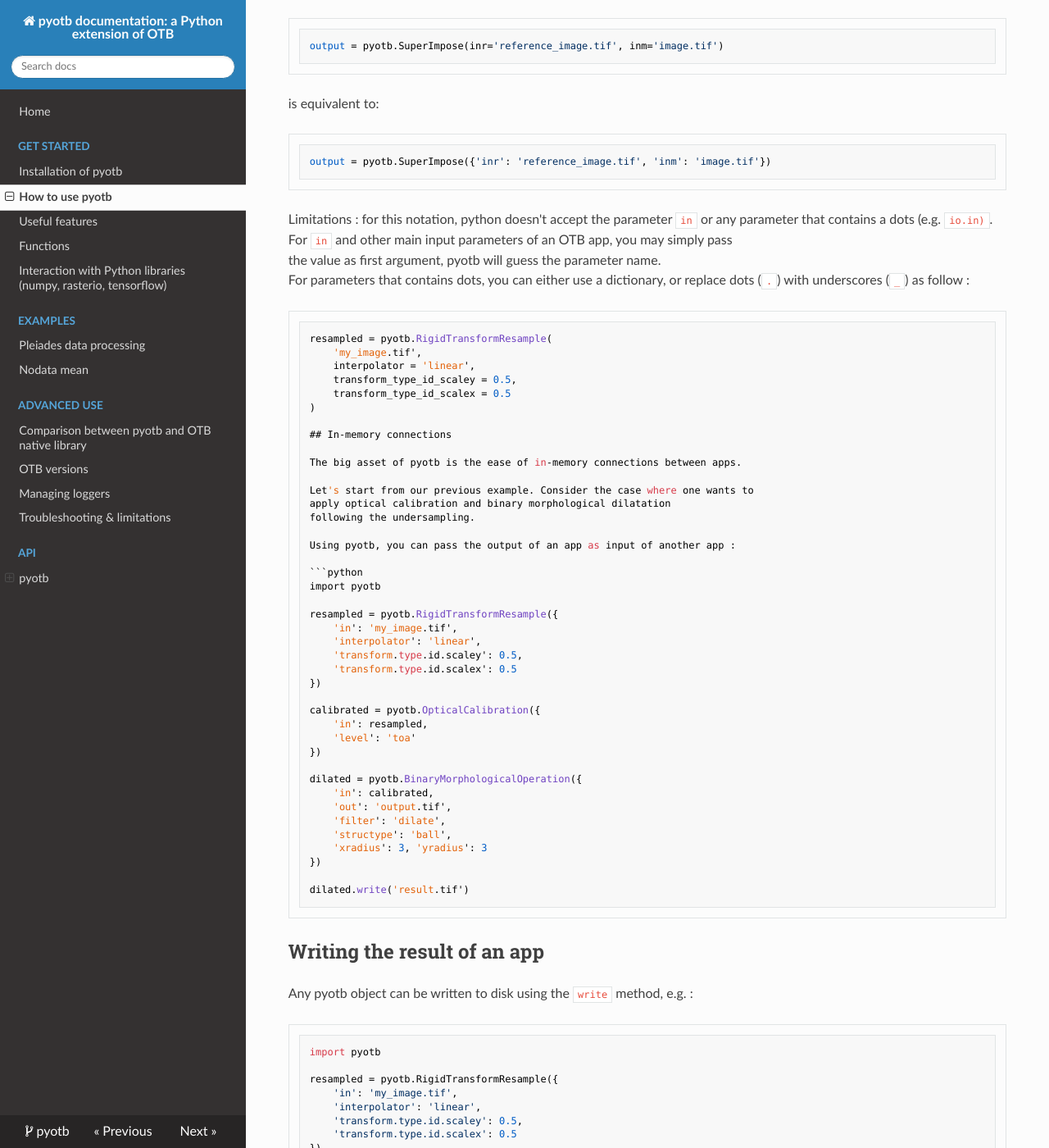
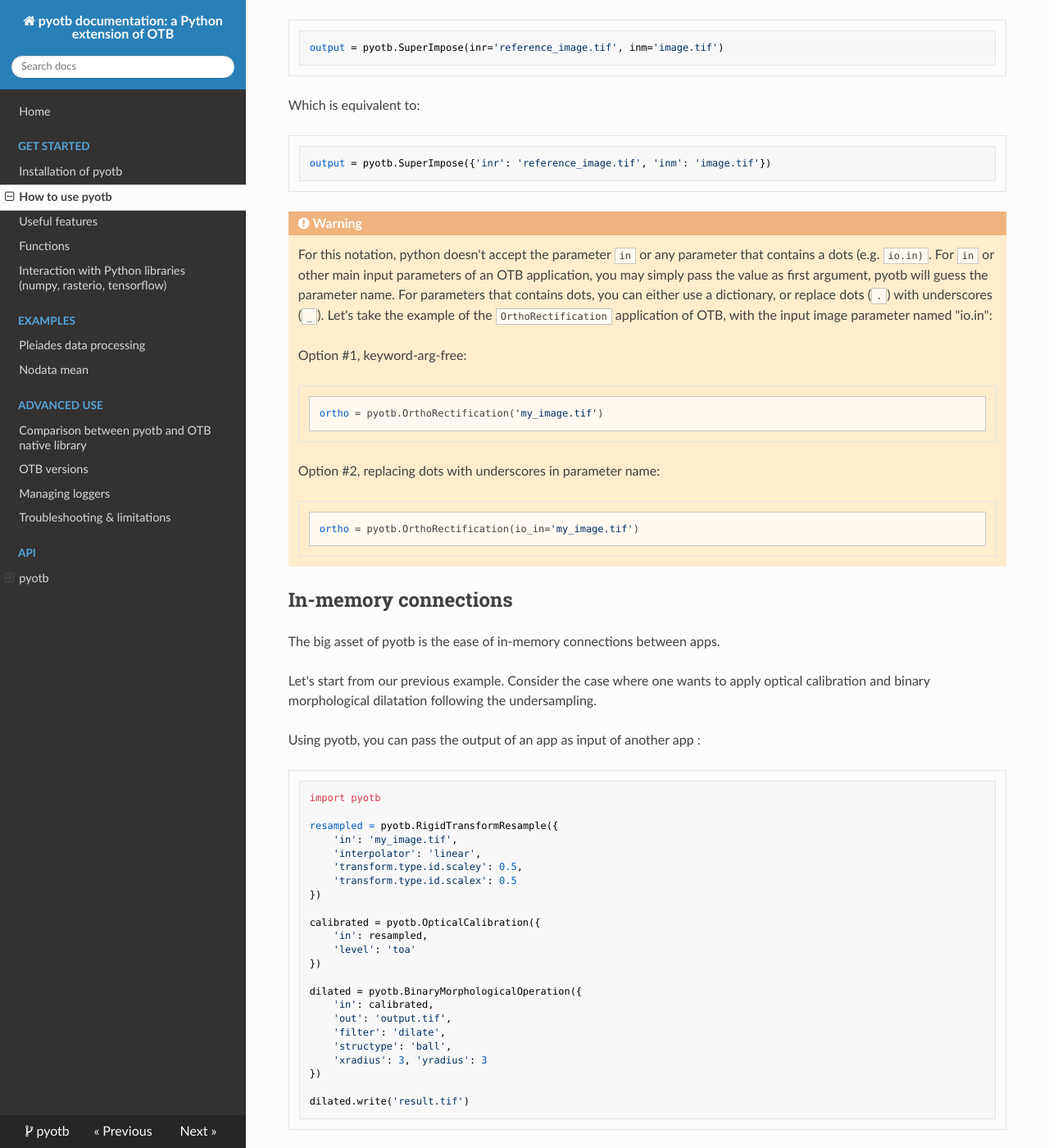
Before and after one commit to orfeotoolbox/pyotb, an MkDocs documentation site: the page built from doc/quickstart.md, in a window 1280 px wide and 1400 px high, scrolled down 733 px. Shown: the whole window at 82% size. Built offline with MkDocs 1.6.1, drawn with Linux system fonts in a browser that asks for light colours; nearby versions of some CDN libraries; some of the changed text lies outside the part shown.

Commit message:
DOC: enhance quickstart

````diff
--- a/doc/quickstart.md
+++ b/doc/quickstart.md
@@ -15,12 +15,11 @@
 })
 ```
 
-Note that pyotb has a 'lazy' evaluation: it only performs operation when it is
-needed, i.e. results are written to disk.
-Thus, the previous line doesn't trigger the application.
+For now, `resampled` has not been executed. Indeed, pyotb has a 'lazy'
+evaluation: applications are executed only when required. Generally, like in
+this example, executions happen to write output images to disk.
 
-To actually trigger the application execution, you need to write the result to
-disk:
+To actually trigger the application execution, `write()` has to be called:
 
 ```python
 resampled.write('output.tif')  # this is when the application actually runs
@@ -28,32 +27,39 @@
 
 ### Using Python keyword arguments
 
-It is also possible to use the Python keyword arguments notation for passing
-the parameters:
+One can use the Python keyword arguments notation for passing that parameters:
 
 ```python
 output = pyotb.SuperImpose(inr='reference_image.tif', inm='image.tif')
 ```
 
-is equivalent to:
+Which is equivalent to:
 
 ```python
 output = pyotb.SuperImpose({'inr': 'reference_image.tif', 'inm': 'image.tif'})
 ```
 
-Limitations : for this notation, python doesn't accept the parameter `in` or
-any parameter that contains a dots (e.g. `io.in)`.
-For `in` and other main input parameters of an OTB app, you may simply pass
-the value as first argument, pyotb will guess the parameter name.
-For parameters that contains dots, you can either use a dictionary, or  replace dots (`.`) with underscores (`_`) as follow :
+!!! warning
 
-```python
-resampled = pyotb.RigidTransformResample(
-    'my_image.tif',
-    interpolator = 'linear',
-    transform_type_id_scaley = 0.5,
-    transform_type_id_scalex = 0.5
-)
+    For this notation, python doesn't accept the parameter `in` or any
+    parameter that contains a dots (e.g. `io.in)`. For `in` or other main
+    input parameters of an OTB application, you may simply pass the value as
+    first argument, pyotb will guess the parameter name. For parameters that
+    contains dots, you can either use a dictionary, or  replace dots (`.`)
+    with underscores (`_`). Let's take the example of the `OrthoRectification`
+    application of OTB, with the input image parameter named "io.in":
+
+    Option #1, keyword-arg-free:
+
+    ```python
+    ortho = pyotb.OrthoRectification('my_image.tif')
+    ```
+
+    Option #2, replacing dots with underscores in parameter name:
+
+    ```python
+    ortho = pyotb.OrthoRectification(io_in='my_image.tif')
+    ```
 
 ## In-memory connections
 
@@ -93,25 +99,37 @@
 
 ## Writing the result of an app
 
-Any pyotb object can be written to disk using the `write` method, e.g. :
+Any pyotb object can be written to disk using `write()`.
+
+Let's consider the following pyotb application instance:
 
 ```python
 import pyotb
-
 resampled = pyotb.RigidTransformResample({
     'in': 'my_image.tif',
     'interpolator': 'linear',
     'transform.type.id.scaley': 0.5,
     'transform.type.id.scalex': 0.5
 })
+```
 
-# Here you can set optionally pixel type and extended filename variables
-resampled.write(
-    {'out': 'output.tif'},
-    pixel_type='uint16',
-    ext_fname='?nodata=65535'
-)
+We can then write the output of `resampled` as following:
+
+```python
+resampled.write('output.tif')
 ```
+
+!!! note
+
+    For applications that have multiple outputs, passing a `dict` of filenames
+    can be considered. Let's take the example of `MeanShiftSmoothing` which
+    has 2 output images:
+
+    ```python
+    import pyotb
+    meanshift = pyotb.MeanShiftSmoothing('my_image.tif')
+    meanshift.write({'fout': 'output_1.tif', 'foutpos': 'output_2.tif'})
+    ```
 
 Another possibility for writing results is to set the output parameter when
 initializing the application:
@@ -127,3 +145,45 @@
     'transform.type.id.scalex': 0.5
 })
 ```
+
+### Pixel type
+
+Setting the pixel type is optional, and can be achieved setting the
+`pixel_type` argument:
+
+```python
+resampled.write('output.tif', pixel_type='uint16')
+```
+
+The value of `pixel_type` corresponds to the name of a pixel type from OTB
+applications (e.g. `'uint8'`, `'float'`, etc).
+
+### Extended filenames
+
+Extended filenames can be passed as `str` or `dict`.
+
+As `str`:
+
+```python
+resampled.write(
+    ...
+    ext_fname='nodata=65535&box=0:0:256:256'
+)
+```
+
+As `dict`:
+
+```python
+resampled.write(
+    ...
+    ext_fname={'nodata': '65535', 'box': '0:0:256:256'}
+)
+```
+
+!!! info
+
+    When `ext_fname` is provided and the output filenames contain already some
+    extended filename pattern, the ones provided in the filenames take
+    priority over the ones passed in `ext_fname`. This allows to fine-grained
+    tune extended filenames for each output, with a common extended filenames
+    keys/values basis.
````
